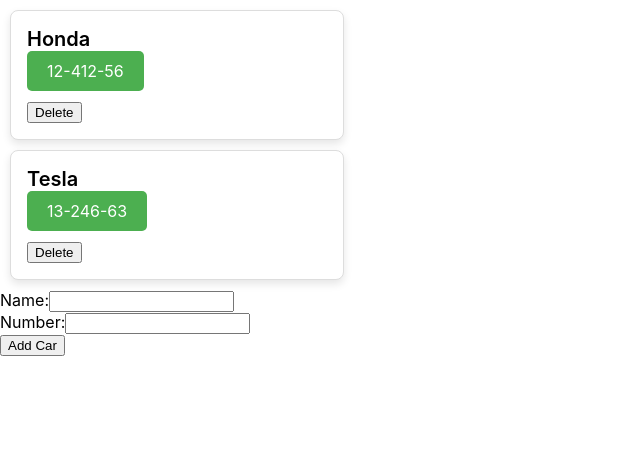
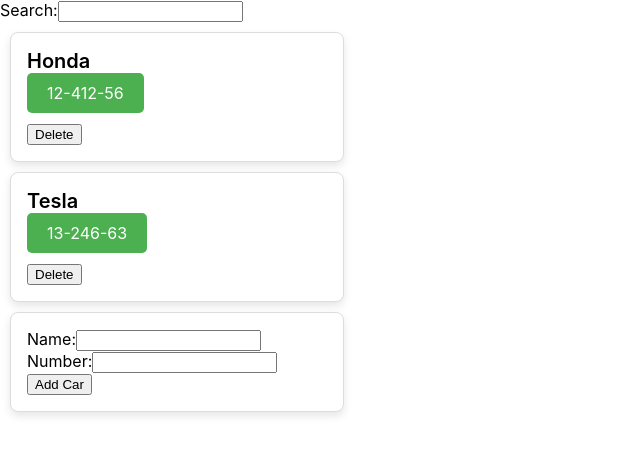
Before and after one commit to ranerlich7/garage-17, a React (Create React App) app: page / in a window 1280 px wide. Shown: the top 454 px of the page, without its empty margins (0-640 px from the left). Built offline with nearby package versions, Linux system fonts and the light colour scheme.

Commit message:
moved car to component

```diff
--- a/src/App.js
+++ b/src/App.js
@@ -1,5 +1,6 @@
 import { useState } from "react"
 import "./App.css"
+import Car from "./components/Car"
 
 function App() {
   const [cars, setCars] = useState([
@@ -8,6 +9,7 @@
   ])
   const [carName, setCarName] = useState("")
   const [carNumber, setCarNumber] = useState("")
+  const [search, setSearch] = useState("")
 
   function addCar() {
     const newCar = { name: carName, number: carNumber }
@@ -20,20 +22,22 @@
     const updatedCars = cars.filter((car, carIndex) => carIndex !== index)
     setCars(updatedCars)
   }
+
+  function searchCars(e) {
+    let value = e.target.value
+    const updatedCars = cars.filter((car) => car.name.startsWith(search))
+    setSearch(value)
+    setCars(updatedCars)
+  }
   return (
     <>
+      Search:
+      <input value={search} onChange={searchCars} />
+      <br></br>
       {cars.map((car, index) => (
-        <div className="card" key={index}>
-          <div className="card-title">
-            <h3>{car.name}</h3>
-            <div className="car-button">{car.number}</div>
-          </div>
-          <div className="card-action">
-            <button onClick={() => deleteCar(index)}>Delete</button>
-          </div>
-        </div>
+        <Car key={index} car={car} deleteCar={deleteCar} index={index} />
       ))}
-      <div>
+      <div className="card">
         Name:
         <input value={carName} onChange={(e) => setCarName(e.target.value)} />
         <br></br>
--- /dev/null
+++ b/src/components/Car.js
@@ -0,0 +1,17 @@
+function Car({ car, deleteCar, index }) {
+  return (
+    <>
+      <div className="card">
+        <div className="card-title">
+          <h3>{car.name}</h3>
+          <div className="car-button">{car.number}</div>
+        </div>
+        <div className="card-action">
+          <button onClick={() => deleteCar(index)}>Delete</button>
+        </div>
+      </div>
+    </>
+  )
+}
+
+export default Car
```
